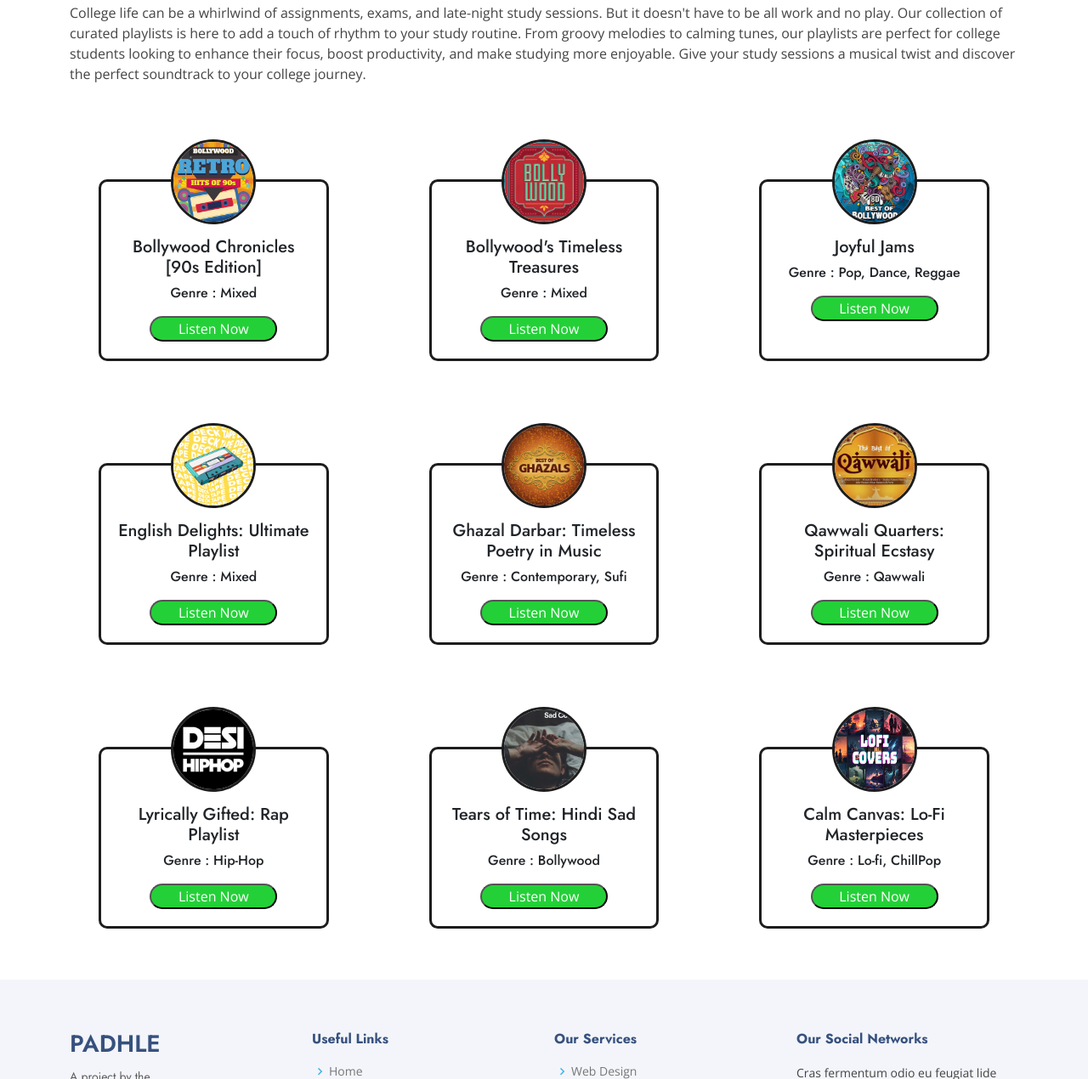
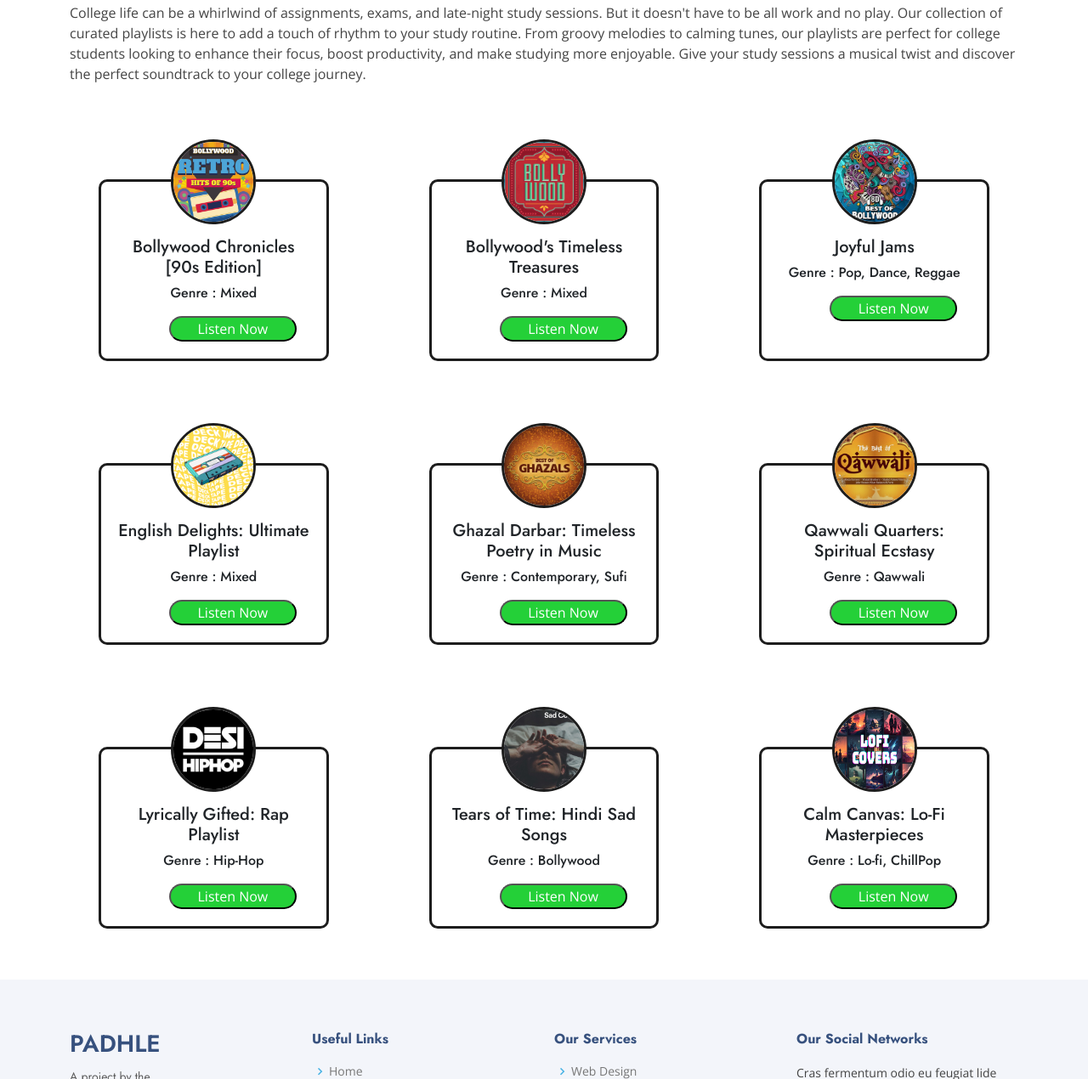
Before and after one commit to WebTechMaestros/Padhale, a plain HTML site: page Padhale - Website for College/playlists.html in a window 1280 px wide. Shown: the part 232-1502 px from the top of the page at 85% size. Drawn offline with nearby package versions, Linux system fonts and the light colour scheme.

Commit message:
Playlists added

```diff
--- a/Padhale - Website for College/playlists.html
+++ b/Padhale - Website for College/playlists.html
@@ -129,8 +129,13 @@
               <img src="./assets/img/90's.jpeg" alt="Playlist dp" />
               <h5 class="title1">Bollywood Chronicles<br />[90s Edition]</h5>
               <h5 class="title">Genre : Mixed</h5>
+              <a
+                href="https://open.spotify.com/playlist/4KmZV1R9WaumV4LOs309fG?si=b6cfbd42fb244a2a"
+                target="_blank"
+              >
                 <button
                   style="
+                    margin-left: 60px;
                     margin-top: 10px;
                     border-radius: 20px;
                     background-color: rgb(36, 208, 56);
@@ -141,13 +146,19 @@
                 >
                   Listen Now
                 </button>
+              </a>
             </div>
             <div class="card">
               <img src="./assets/img/bolly.jpg" alt="Playlist dp" />
               <h5 class="title1">Bollywood's Timeless Treasures</h5>
               <h5 class="title">Genre : Mixed</h5>
+              <a
+                href="https://open.spotify.com/playlist/1tsGfsVjZsec6r2eEwKOMW?si=e0709a7070134d45"
+                target="_blank"
+              >
                 <button
                   style="
+                    margin-left: 60px;
                     margin-top: 10px;
                     border-radius: 20px;
                     background-color: rgb(36, 208, 56);
@@ -158,13 +169,19 @@
                 >
                   Listen Now
                 </button>
+              </a>
             </div>
             <div class="card">
               <img src="./assets/img/fun.jpg" alt="Playlist dp" />
               <h5 class="title1">Joyful Jams</h5>
               <h5 class="title">Genre : Pop, Dance, Reggae</h5>
+              <a
+                href="https://open.spotify.com/playlist/0WTZVMDLeCrpLKr1R1mScr?si=a7d3ce46977a4975"
+                target="_blank"
+              >
                 <button
                   style="
+                    margin-left: 60px;
                     margin-top: 10px;
                     border-radius: 20px;
                     background-color: rgb(36, 208, 56);
@@ -175,13 +192,19 @@
                 >
                   Listen Now
                 </button>
+              </a>
             </div>
             <div class="card">
               <img src="./assets/img/eng.png" alt="Playlist dp" />
               <h5 class="title1">English Delights: Ultimate Playlist</h5>
               <h5 class="title">Genre : Mixed</h5>
+              <a
+                href="https://open.spotify.com/playlist/3u7GrmseeDG1aY1sc4e4VX?si=4308e73ea7974ad0"
+                target="_blank"
+              >
                 <button
                   style="
+                    margin-left: 60px;
                     margin-top: 10px;
                     border-radius: 20px;
                     background-color: rgb(36, 208, 56);
@@ -192,13 +215,19 @@
                 >
                   Listen Now
                 </button>
+              </a>
             </div>
             <div class="card">
               <img src="./assets/img/ghazals.jpg" alt="Playlist dp" />
               <h5 class="title1">Ghazal Darbar: Timeless Poetry in Music</h5>
               <h5 class="title">Genre : Contemporary, Sufi</h5>
+              <a
+                href="http://open.spotify.com/playlist/3aVvXfZZds4cjdZXloUzuv?si=3c99edcead0e4b0d"
+                target="_blank"
+              >
                 <button
                   style="
+                    margin-left: 60px;
                     margin-top: 10px;
                     border-radius: 20px;
                     background-color: rgb(36, 208, 56);
@@ -209,13 +238,19 @@
                 >
                   Listen Now
                 </button>
+              </a>
             </div>
             <div class="card">
               <img src="./assets/img/qawwali.jpg" alt="Playlist dp" />
               <h5 class="title1">Qawwali Quarters: Spiritual Ecstasy</h5>
               <h5 class="title">Genre : Qawwali</h5>
+              <a
+                href="https://open.spotify.com/playlist/2p544otR4yKzPYdIr0npXB?si=50f0d3256c504b66"
+                target="_blank"
+              >
                 <button
                   style="
+                    margin-left: 60px;
                     margin-top: 10px;
                     border-radius: 20px;
                     background-color: rgb(36, 208, 56);
@@ -226,13 +261,19 @@
                 >
                   Listen Now
                 </button>
+              </a>
             </div>
             <div class="card">
               <img src="./assets/img/dhh.jpg" alt="Playlist dp" />
               <h5 class="title1">Lyrically Gifted: Rap Playlist</h5>
               <h5 class="title">Genre : Hip-Hop</h5>
+              <a
+                href="https://open.spotify.com/playlist/0LIcFmt6UxctYYx95dssPU?si=5fe0513c343a4fa5"
+                target="_blank"
+              >
                 <button
                   style="
+                    margin-left: 60px;
                     margin-top: 10px;
                     border-radius: 20px;
                     background-color: rgb(36, 208, 56);
@@ -243,13 +284,19 @@
                 >
                   Listen Now
                 </button>
+              </a>
             </div>
             <div class="card">
               <img src="./assets/img/sad.jpeg" alt="Playlist dp" />
               <h5 class="title1">Tears of Time: Hindi Sad Songs</h5>
               <h5 class="title">Genre : Bollywood</h5>
+              <a
+                href="https://open.spotify.com/playlist/4arI5XXNWH7g6a5mqxu32c?si=79235a8ffd76464c"
+                target="_blank"
+              >
                 <button
                   style="
+                    margin-left: 60px;
                     margin-top: 10px;
                     border-radius: 20px;
                     background-color: rgb(36, 208, 56);
@@ -260,13 +307,19 @@
                 >
                   Listen Now
                 </button>
+              </a>
             </div>
             <div class="card">
               <img src="./assets/img/lofi.jpeg" alt="Playlist dp" />
               <h5 class="title1">Calm Canvas: Lo-Fi Masterpieces</h5>
               <h5 class="title">Genre : Lo-fi, ChillPop</h5>
+              <a
+                href="https://www.youtube.com/watch?v=e5VxW7ZjMXY&list=PLyinBxl3BJnT7R8QRAykS2aCEc9i6Bes0"
+                target="_blank"
+              >
                 <button
                   style="
+                    margin-left: 60px;
                     margin-top: 10px;
                     border-radius: 20px;
                     background-color: rgb(36, 208, 56);
@@ -277,6 +330,7 @@
                 >
                   Listen Now
                 </button>
+              </a>
             </div>
           </div>
         </div>
```
Lines whose indentation alone changed are shown as unchanged.
